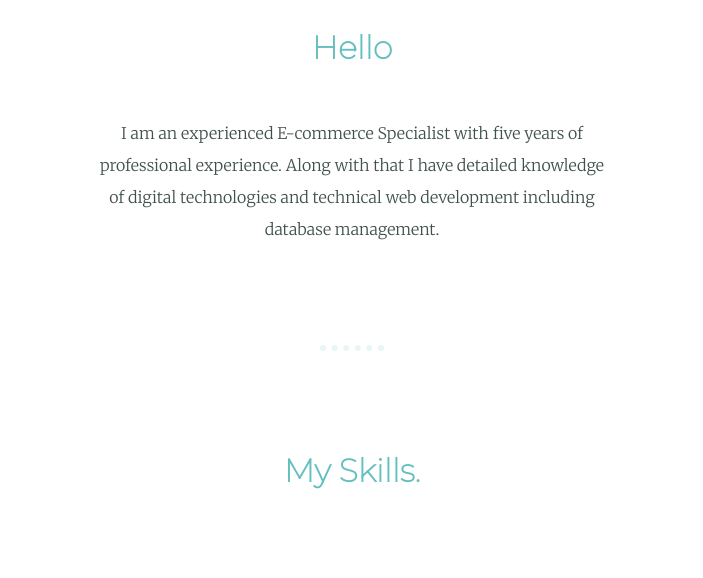
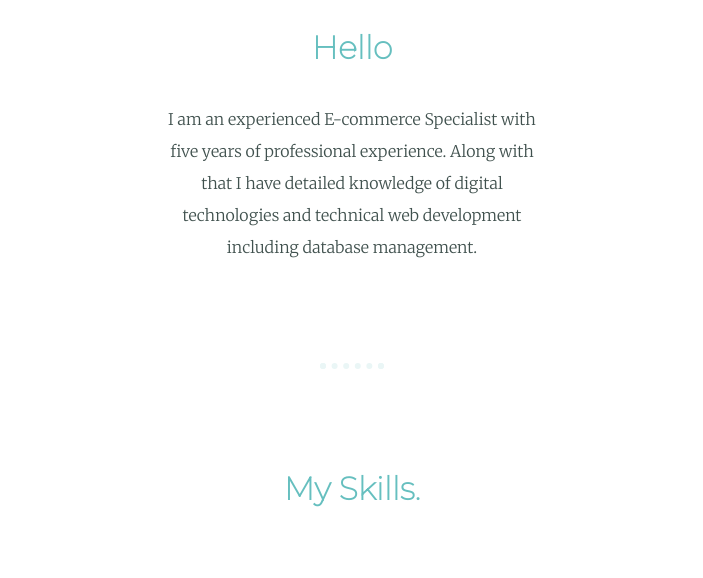
Before and after one commit to DivyaMahant/Portfolio, a plain HTML site: page index.html in a window 1280 px wide. Shown: the part 998-1576 px from the top of the page, without its empty margins (288-991 px from the left). Drawn offline with Linux system fonts and the light colour scheme.

Commit message:
Update styles.css

```diff
--- a/css/styles.css
+++ b/css/styles.css
@@ -74,10 +74,6 @@ p {
   margin: 100px 0;
 }
 
-.intro {
-  width: 40%;
-  margin: 40px auto 60px;
-}
 
 .contact-message {
   width: 40%;
@@ -110,7 +106,7 @@ a:hover {
   text-decoration: underline;
 }
 
-intro {
+.intro {
   width: 30%;
   margin: auto;
 }
```
